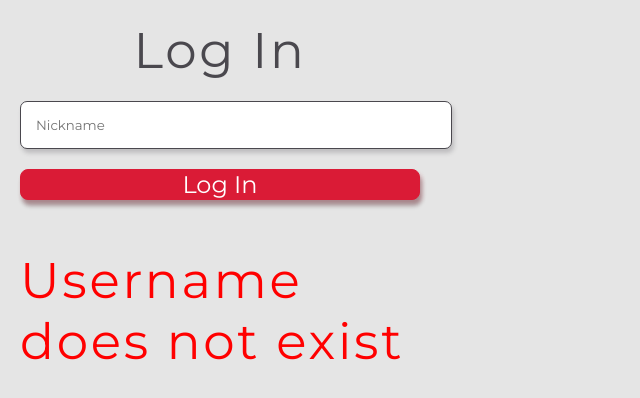
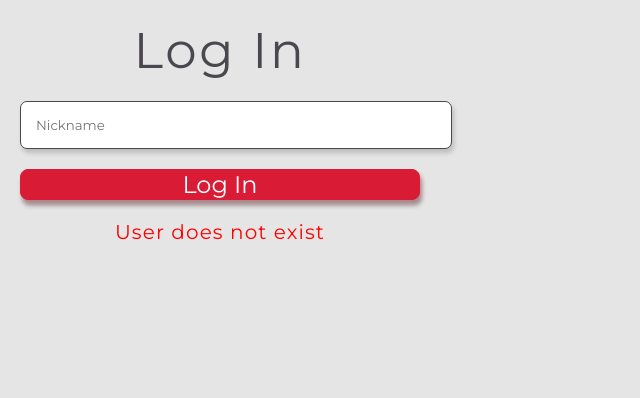
Before and after one commit to KrystianKjjk/CodersCamp2020.Project.TypeScript.FitNotFat, a website built with Parcel: page UnitImplementations/UIComponents/LogIn/LogIn.html in a window 1280 px wide. Both pictures are taken after a click on the button "Log In". Shown: the whole page, without its empty margins (0-640 px from the left). Built offline with nearby package versions, Linux system fonts and the light colour scheme.

Commit message:
add fixes

```diff
--- a/Src/Logic/LoginButton/LoginButton.ts
+++ b/Src/Logic/LoginButton/LoginButton.ts
@@ -1,6 +1,6 @@
 import {readFromLocalStorage} from '../LocalStorage/LocalStorage';
 import {User} from '../../../Models/User.model';
-function loginButton(username: string, userDashboard: HTMLElement, failComp: HTMLElement): void {
+function loginButton(username: string, userDashboard: HTMLElement, failComp: HTMLParagraphElement): void {
     const user = readFromLocalStorage(username) as User;
     const loginBtn = this as HTMLButtonElement;
     if(user) {
@@ -9,6 +9,9 @@ function loginButton(username: string, userDashboard: HTMLElement, failComp: HTM
         });
         document.body.append(userDashboard);
     } else {
+        loginBtn.parentElement.querySelectorAll('p').forEach((elem => {
+            elem.remove();
+        }))
         loginBtn.parentElement.append(failComp);
     }
 }
--- a/UnitImplementations/UIComponents/LogIn/LogIn.css
+++ b/UnitImplementations/UIComponents/LogIn/LogIn.css
@@ -28,4 +28,5 @@
 .container-button > p {
     margin-top: 1em;
     color: red;
+    font-size: 20px;
 }
--- a/UnitImplementations/UIComponents/LogIn/LogIn.ts
+++ b/UnitImplementations/UIComponents/LogIn/LogIn.ts
@@ -27,10 +27,13 @@ document.body.appendChild(container);
 const input = generateTextInput('Nickname', 'name');
 container.appendChild(input);
 
-const failMsg = createElement('p');
-failMsg.innerHTML = "Username does not exist";
+function createFailMsg(username: string): HTMLElement {
+    const failMsg = createElement('p');
+    failMsg.innerHTML = `User ${username} does not exist`;
+    return failMsg;
+}
 let button: HTMLButtonElement;
-button = generateRedButton('Log In', () => loginButton.call(button, input.value, generateWhiteButton('Hello '+input.value, () => {}), failMsg));
+button = generateRedButton('Log In', () => loginButton.call(button, input.value, generateWhiteButton('Hello '+input.value, () => {}), createFailMsg(input.value)));
 
 const containerButton = createElement('div', 'container-button');
 containerButton.appendChild(button);
```
Also changed, not shown: Test/LoginButton.test.ts (+1 -1 lines).
